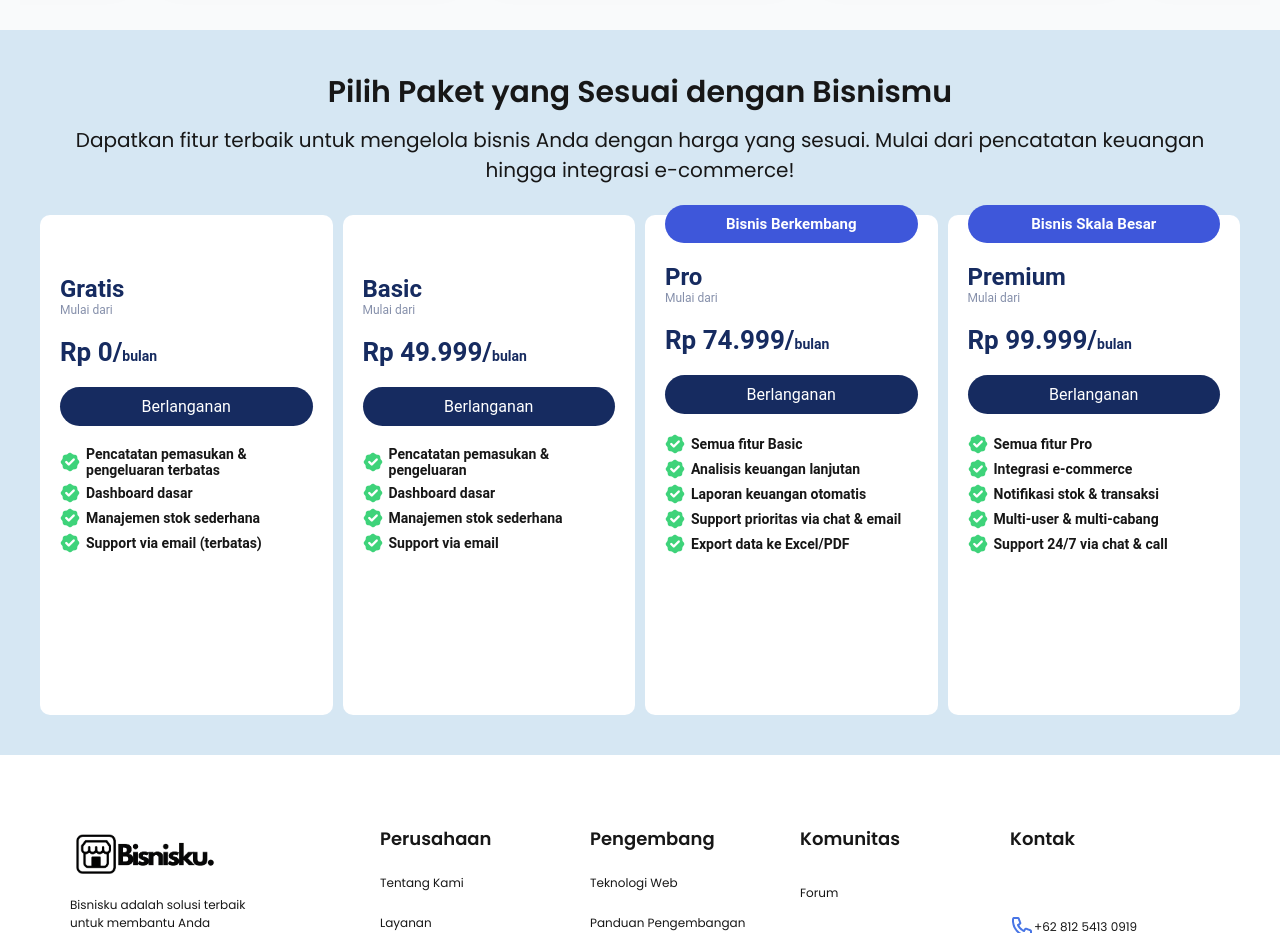
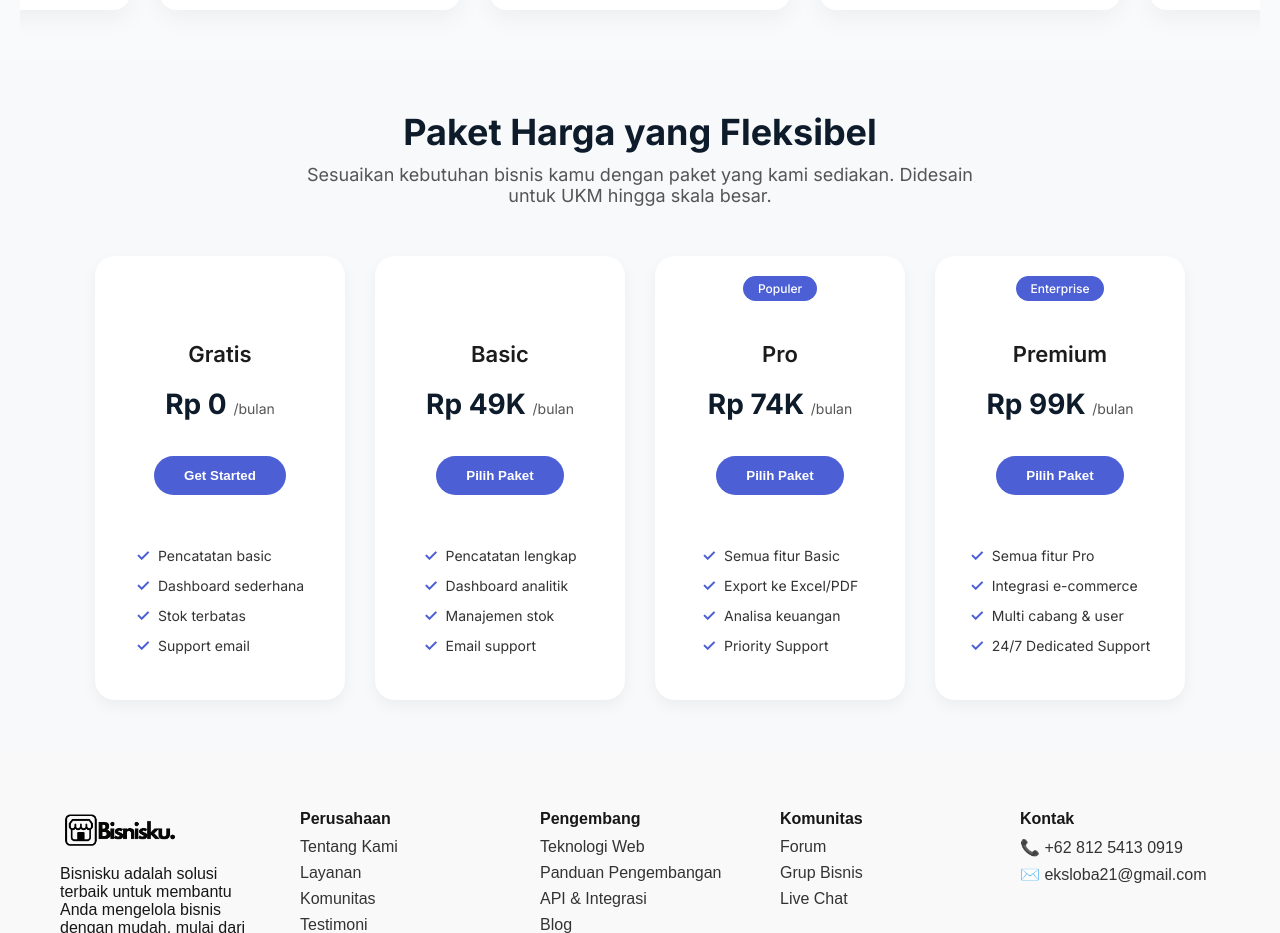
Before and after one commit to samani21/front-end-bisnisku, a Next.js app: page /LandingPage in a window 1280 px wide. Shown: the part 2500-3433 px from the top of the page. Built offline with nearby package versions, Linux system fonts and the light colour scheme.

Commit message:
Memperbaiki tampilan footer

```diff
--- a/src/components/landingPage.js/Footer.js
+++ b/src/components/landingPage.js/Footer.js
@@ -1,91 +1,62 @@
 import styled from "styled-components";
 
 export const FooterContainer = styled.div`
-    width: 100%;
-    padding: 70px;
-    display: flex;
-    justify-content: space-between;
-    align-content: center;
-    gap: 10px;
-    border-bottom: 1px solid #292929;
-    @media (max-width: 1250px) {
-        display: grid;
-    }
-    @media (max-width: 500px) {
-        padding: 10px;
-    }
+    background: #f9f9f9;
+    padding: 40px 20px;
+    font-family: Arial, sans-serif;
 `;
 
-export const Left = styled.div`
-    display: grid;
-    justify-content: left;
+export const Container = styled.div`
+    display: flex;
+    flex-wrap: wrap;
+    justify-content: space-between;
+    max-width: 1200px;
+    margin: auto;
+`;
+
+export const FooterColumn = styled.div`
+    flex: 1 1 180px;
+    margin: 20px;
+    h4 {
+        font-size: 16px;
+        margin-bottom: 10px;
+    }
+    ul {
+        list-style: none;
+        padding: 0;
+    }
+
+    ul li {
+        margin-bottom: 8px;
+    }
+
+    ul li a {
+        text-decoration: none;
+        color: #333;
+        transition: 0.3s;
+    }
+
+    ul li a:hover {
+        color: #007bff;
+    }
+
+`;
+
+export const FooterLogo = styled.div`
+    display: flex;
     align-items: center;
-    gap: 10px;
-    @media (max-width: 1250px) {
-        display: flex;
-    }
-    @media (max-width: 500px) {
-        display: grid;
-    }
-`;
-export const Right = styled.div`
-    display: flex;
-    justify-content: left;
-    align-items: center;
-    gap: 10px;
-    @media (max-width: 900px) {
-        display: grid;
-        grid-template-columns: repeat(2,1fr);
-    }
-    @media (max-width: 500px) {
-        grid-template-columns: repeat(1,1fr);
-    }
+    margin-bottom: 15px;
 `;
 
 export const Logo = styled.img`
-    width: 150px;
-`
-
-export const SubTitle = styled.p`
-    font-family: "Poppins", sans-serif;
-    font-weight: 100;
-    font-size: 12px;
-    font-weight: 400;
-    width: 200px;
-    text-align: left;
-    @media (max-width: 1250px) {
-        width: 100%;
-    }
-    @media (max-width: 500px) {
-        font-size: 16px;
-    }
+    width: 120px;
+    margin-right: 10px;
 `;
 
-export const Navigasi = styled.div`
-    font-family: "Poppins", sans-serif;
-    font-weight: 100;
-    font-size: 18px;
-    font-weight: 600;
-    height: 200px;
-    gap: 10px;
-    display: grid;
-    text-align: left;
-
-    @media (max-width: 500px) {
-        font-size: 24px;
-    }
+export const FooterBottom = styled.div`
+    text-align: center;
+    padding-top: 20px;
+    font-size: 14px;
+    color: #666;
+    border-top: 1px solid #ddd;
 `;
-
-export const Icon = styled.img`
-
-`;
-
-export const CopyRight = styled.div`
-    display: flex;
-    justify-content: center;
-    align-items: center;
-    font-family: "Poppins", sans-serif;
-    font-weight: 100;
-    font-size: 14px;
-    font-weight: 400;
-`;
--- a/src/components/landingPage.js/feature.js
+++ b/src/components/landingPage.js/feature.js
@@ -36,6 +36,7 @@ export const Grid = styled.div`
     display: grid;
     grid-template-columns: repeat(3, minmax(250px, 1fr));
     gap: 20px;
+    margin-top: 30px;
     @media (max-width: 845px) {
         grid-template-columns: repeat(2, minmax(250px, 1fr));
     }
--- a/src/components/landingPage.js/pricing.js
+++ b/src/components/landingPage.js/pricing.js
@@ -1,144 +1,128 @@
 import styled from "styled-components";
 
 export const PricingContainer = styled.div`
-    background: #D6E7F3;
-    width: 100%;
-    padding: 40px;
-    display: grid;
-    justify-content: center;
-    align-content: center;
-    gap: 10px;
+    font-family: 'Inter', sans-serif;
+    background: #f8f9fb;
+    padding: 50px 20px;
+    color: #1c1c1c;
 `;
 
-export const Title = styled.p`
-    font-family: "Poppins", sans-serif;
-    font-weight: 100;
-    font-size: 30px;
-    font-weight: 600;
+export const Container = styled.div`
+    max-width: 1100px;
+    margin: 0 auto;
     text-align: center;
-    @media (max-width: 500px) {
-        font-size: 24px;
+    h1 {
+        font-size: 36px;
+        font-weight: 700;
+        color: #0d1b2a;
+        margin-bottom: 10px;
         }
-`;
-export const SubTitle = styled.p`
-    font-family: "Poppins", sans-serif;
-    font-weight: 100;
-    font-size: 20px;
-    font-weight: 400;
-    text-align: center;
-    @media (max-width: 500px) {
-        font-size: 16px;
+
+    p {
+        font-size: 18px;
+        color: #555;
+        margin-bottom: 50px;
+        max-width: 700px;
+        margin-inline: auto;
         }
 `;
 
-export const Content = styled.div`
-    display: grid;
-    grid-template-columns: repeat(4,1fr);
+export const CardsContainer = styled.div`
+    display: flex;
+    gap: 30px;
+    flex-wrap: wrap;
     justify-content: center;
+    @media (max-width: 768px) {
+        flex-direction: column;
         align-items: center;
-    gap: 10px;
-    @media (max-width: 900px) {
-        grid-template-columns: repeat(2,1fr);
-    }
-    @media (max-width: 500px) {
-        grid-template-columns: repeat(1,1fr);
     }
 `;
 
+export const Card = styled.div`
+    background: #ffffff;
+    border-radius: 20px;
+    padding: 35px 25px;
+    width: 250px;
+    display: flex;
+    flex-direction: column;
+    align-items: center;
+    box-shadow: 0 6px 15px rgba(0, 0, 0, 0.05);
+    transition: transform 0.3s ease, box-shadow 0.3s ease;
+    position: relative;
 
-export const CardPricingContainer = styled.div`
+    &:hover{
+        transform: translateY(-5px);
+        box-shadow: 0 8px 20px rgba(0, 0, 0, 0.08);
+    }
+
+     h2 {
+        font-size: 22px;
+        margin: 50px 0 5px;
+        font-weight: 600;
+        }
+
+    .price {
+        font-size: 28px;
+        font-weight: 700;
+        margin: 15px 0;
+        color: #0d1b2a;
+        }
+
+    .price small {
+        font-weight: normal;
+        font-size: 14px;
+        color: #555;
+        }
+    ul {
+        text-align: left;
+        list-style: none;
+        margin-top: 20px;
+        }
+
+    ul li {
+        margin: 10px 0;
         display: flex;
-    justify-content: center;
         align-items: center;
-    margin-top: 20px;
-`;
+        font-size: 14px;
+        color: #333;
+        gap: 8px;
+        }
 
-export const CardPricing = styled.div`
-    background: #fff;
-    width: 100%;
-    height: 500px;
-    border-radius: 10px;
-    padding: 20px;
-`;
-
-export const DetailPrice = styled.div`
-    display: grid;
-    gap: 20px;
-    margin-top: ${(props) => props?.rekomendasi ? "-10px" : "40px"};
-`;
-
-export const Rekomendasi = styled.div`
-    position: relative;
-    top: -30px;
-    background: #3e57da;
-    border-radius: 30px;
-    color: white;
-    padding: 10px;
-    display: flex;
-    justify-content: center;
-    align-items: center;
-    font-family: "Roboto", sans-serif;
-    font-size: 15px;
-    font-weight: 600;
-`;
-export const SetRekomendasi = styled.div`
-
-`;
-
-export const TitlePrice = styled.p`
-    color: #162B60;
-    font-family: "Roboto", sans-serif;
-    font-size: 24px;
-    font-weight: 600;
-`;
-export const SubtitlePrice = styled.p`
-    color: #8690AB;
-    font-family: "Roboto", sans-serif;
-    font-size: 12px;
-    font-weight: 400;
-`;
-
-export const TotalPrice = styled.p`
-    color: #162B60;
-    font-family: "Roboto", sans-serif;
-    font-size: 26px;
-    font-weight: 600;
-    span{
-        font-size: 14px;
+    ul li::before {
+        content: "✓";
+        color: #4c5fd5;
+        font-weight: bold;
+        font-size: 16px;
+        }
+    @media (max-width: 768px) {
+        width: 90%;
     }
 `;
 
-export const ButtonLangganan = styled.div`
-    font-family: "Roboto", sans-serif;
-    background: #162B60;
+export const Budget = styled.div`
+    position: absolute;
+    top: 20px;
+    background: #4c5fd5;
     color: #fff;
-    padding: 10px;
-    display: flex;
-    justify-content: center;
-    align-items: center;
-    cursor: pointer;
-    margin-top: 20px;
-    border-radius: 20px;
+    padding: 5px 15px;
+    border-radius: 50px;
+    font-size: 12px;
+    font-weight: 500;
 `;
 
-export const ListFeature = styled.div`
-    margin-top: 20px;
-    display: grid;
-    gap: 5px;
+export const Button = styled.button`
+    background: #4c5fd5;
+    color: #fff;
+    border: none;
+    padding: 12px 30px;
+    border-radius: 30px;
+    cursor: pointer;
+    margin: 20px 0;
+    font-weight: 600;
+    transition: background 0.3s ease;
+
+    &:hover {
+        background: #3b4dbd;
+    }
+
 `;
-
-export const Feature = styled.div`
-    display: flex;
-    justify-content: left;
-    align-items: center;
-    gap: 6px;
-`;
-export const TitleFeature = styled.p`
-    font-family: "Roboto", sans-serif;
-    font-size: 14px;
-    font-weight: 600;
-`;
-
-export const IconCeklist = styled.img`
-    width: 20px;
-`;
--- a/src/components/landingPage.js/testimoni.js
+++ b/src/components/landingPage.js/testimoni.js
@@ -92,87 +92,3 @@ export const Stars = styled.div`
     font-size: 18px;
     margin-bottom: 10px;
 `;
-
-export const Title = styled.p`
-    font-family: 'Poppins', sans-serif;
-    font-weight: 600;
-    font-size: 30px;
-    text-align: center;
-    padding: 0px 10px;
-    @media (max-width: 500px) {
-        font-size: 24px;
-    }
-`;
-
-export const SubTitle = styled.p`
-    font-family: 'Poppins', sans-serif;
-    font-weight: 400;
-    font-size: 20px;
-    text-align: center;
-    padding: 0px 10px 10px 10px;
-    @media (max-width: 500px) {
-        font-size: 16px;
-    }
-`;
-
-export const Content = styled.div`
-    display: flex;
-    gap: 10px;
-    overflow-x: auto;
-    scroll-behavior: smooth;
-    scroll-snap-type: x mandatory;
-    -webkit-overflow-scrolling: touch;
-    &::-webkit-scrollbar {
-        display: none;
-    }
-    cursor: grab;
-    user-select: none;
-`;
-
-export const CardTestimoni = styled.div`
-    background: #F5F5F3;
-    border-radius: 20px;
-    height: 300px;
-    /* box-shadow: 0px 0px 0px 2px #00000050; */
-    padding: 20px;
-    scroll-snap-align: start;
-    margin-top: 10px;
-    margin-bottom: 10px;
-`;
-
-
-export const ContentTestimoni = styled.div`
-    width: 200px;
-`;
-
-export const HeaderTester = styled.div`
-    display: flex;
-    justify-content: space-between;
-    align-items: center;
-    gap: 4px;
-`;
-
-export const NameToko = styled.div`
-    font-family: 'Poppins', sans-serif;
-    font-weight: 600;
-    font-size: 20px;
-    margin-top: 10px;
-    margin-bottom: 10px;
-`;
-
-export const ImageTester = styled.img`
-    width: 50px;
-    border-radius: 50px;
-`;
-
-export const Comment = styled.p`
-     font-family: Arial, Helvetica, sans-serif;
-    font-size: 14px;
-    max-width: 100%; /* Sesuaikan sesuai kebutuhan */
-    height: 114px; /* Sesuaikan tinggi */
-    overflow: hidden;
-    display: -webkit-box;
-    -webkit-line-clamp: 7; /* Batasi jumlah baris */
-    -webkit-box-orient: vertical;
-    text-overflow: ellipsis;
-`;
--- a/src/pages/LandingPage/Footer.js
+++ b/src/pages/LandingPage/Footer.js
@@ -1,77 +1,57 @@
-import { CopyRight, FooterContainer, Icon, Left, Logo, Navigasi, Right, SubTitle } from '@/components/landingPage.js/Footer'
+import { Container, FooterBottom, FooterColumn, FooterContainer, FooterLogo, Logo } from '@/components/landingPage.js/Footer'
 import React from 'react'
 
 const Footer = () => {
     return (
-        <>
-            <FooterContainer>
-                <Left>
-                    <Logo src='./icon/logo.png' />
-                    <SubTitle>
-                        Bisnisku adalah solusi terbaik untuk membantu Anda mengelola bisnis dengan mudah, mulai dari pencatatan keuangan hingga e-commerce. Kami hadir untuk membantu bisnis Anda berkembang!
-                    </SubTitle>
-                </Left>
-                <Right>
-                    <Navigasi>
-                        Perusahaan
-                        <SubTitle>
-                            Tentang Kami
-                        </SubTitle>
-                        <SubTitle>
-                            Layanan
-                        </SubTitle>
-                        <SubTitle>
-                            Komunitas
-                        </SubTitle>
-                        <SubTitle>
-                            Testimoni
-                        </SubTitle>
-                    </Navigasi>
-                    <Navigasi>
-                        Pengembang
-                        <SubTitle>
-                            Teknologi Web
-                        </SubTitle>
-                        <SubTitle>
-                            Panduan Pengembangan
-                        </SubTitle>
-                        <SubTitle>
-                            API & Integrasi
-                        </SubTitle>
-                        <SubTitle>
-                            Blog
-                        </SubTitle>
-                    </Navigasi>
-                    <Navigasi>
-                        Komunitas
-                        <SubTitle>
-                            Forum
-                        </SubTitle>
-                        <SubTitle>
-                            Grup Bisnis
-                        </SubTitle>
-                        <SubTitle>
-                            Live Chat
-                        </SubTitle>
-                    </Navigasi>
-                    <Navigasi>
-                        Kontak
-                        <SubTitle style={{ display: "flex", alignItems: "center" }}>
-                            <Icon src='./icon/phone.png' />
-                            +62 812 5413 0919
-                        </SubTitle>
-                        <SubTitle style={{ display: "flex", alignItems: "center" }}>
-                            <Icon src='./icon/mail.png' />
-                            eksloba21@gmail.com
-                        </SubTitle>
+        <FooterContainer>
+            <Container>
+                <FooterColumn>
+                    <FooterLogo>
+                        <Logo src="./icon/logo.png" alt="Bisnisku Logo" />
+                    </FooterLogo>
+                    <p>Bisnisku adalah solusi terbaik untuk membantu Anda mengelola bisnis dengan mudah, mulai dari pencatatan keuangan hingga e-commerce. Kami hadir untuk membantu bisnis Anda berkembang!</p>
+                </FooterColumn>
+                <FooterColumn>
+                    <h4>Perusahaan</h4>
+                    <ul>
+                        <li><a href="#">Tentang Kami</a></li>
+                        <li><a href="#">Layanan</a></li>
+                        <li><a href="#">Komunitas</a></li>
+                        <li><a href="#">Testimoni</a></li>
+                    </ul>
+                </FooterColumn>
 
-                    </Navigasi>
-                </Right>
-            </FooterContainer>
-            <CopyRight>
-                © 2025 SyntaxProject.
-            </CopyRight>
-        </>
+                <FooterColumn>
+                    <h4>Pengembang</h4>
+                    <ul>
+                        <li><a href="#">Teknologi Web</a></li>
+                        <li><a href="#">Panduan Pengembangan</a></li>
+                        <li><a href="#">API & Integrasi</a></li>
+                        <li><a href="#">Blog</a></li>
+                    </ul>
+                </FooterColumn>
+
+                <FooterColumn>
+                    <h4>Komunitas</h4>
+                    <ul>
+                        <li><a href="#">Forum</a></li>
+                        <li><a href="#">Grup Bisnis</a></li>
+                        <li><a href="#">Live Chat</a></li>
+                    </ul>
+                </FooterColumn>
+
+                <FooterColumn>
+                    <h4>Kontak</h4>
+                    <ul>
+                        <li><a href="tel:+6281254130919">📞 +62 812 5413 0919</a></li>
+                        <li><a href="mailto:eksloba21@gmail.com">✉️ eksloba21@gmail.com</a></li>
+                    </ul>
+                </FooterColumn>
+            </Container>
+            <FooterBottom>
+                <p>&copy; 2025 SyntaxProject</p>
+            </FooterBottom>
+        </FooterContainer>
     )
 }
 
--- a/src/pages/LandingPage/Pricing.js
+++ b/src/pages/LandingPage/Pricing.js
@@ -1,4 +1,4 @@
-import { ButtonLangganan, CardPricing, CardPricingContainer, Content, DetailPrice, Feature, IconCeklist, ListFeature, PricingContainer, Rekomendasi, SubTitle, SubtitlePrice, Title, TitleFeature, TitlePrice, TotalPrice } from '@/components/landingPage.js/pricing'
+import { Budget, Button, Card, CardsContainer, Container, PricingContainer } from '@/components/landingPage.js/pricing'
 import React from 'react'
 const pricingPlans = [
     {
@@ -57,52 +57,61 @@ const Pricing = () => {
     };
     return (
         <PricingContainer>
-            <Title>
-                Pilih Paket yang Sesuai dengan Bisnismu
-            </Title>
-            <SubTitle>Dapatkan fitur terbaik untuk mengelola bisnis Anda dengan harga yang sesuai. Mulai dari pencatatan keuangan hingga integrasi e-commerce!</SubTitle>
-            <Content>
-                {
-                    pricingPlans?.map((item, index) => (
-                        <CardPricingContainer key={index}>
-                            <CardPricing>
-                                {
-                                    item?.recommended &&
-                                    <Rekomendasi>
-                                        {item?.recommended}
-                                    </Rekomendasi>
-                                }
-                                <DetailPrice rekomendasi={item?.recommended ? true : false}>
-                                    <div>
-                                        <TitlePrice>
-                                            {item?.name}
-                                        </TitlePrice>
-                                        <SubtitlePrice>
-                                            Mulai dari
-                                        </SubtitlePrice>
-                                    </div>
-                                    <TotalPrice>
-                                        {formatRupiah(item?.price)}/<span>bulan</span>
-                                    </TotalPrice>
-                                </DetailPrice>
-                                <ButtonLangganan>
-                                    Berlanganan
-                                </ButtonLangganan>
-                                <ListFeature>
-                                    {
-                                        item?.features?.map((f, i) => (
-                                            <Feature key={i}>
-                                                <IconCeklist src='./icon/check-circle.png' />
-                                                <TitleFeature>{f}</TitleFeature>
-                                            </Feature>
-                                        ))
-                                    }
-                                </ListFeature>
-                            </CardPricing>
-                        </CardPricingContainer>
-                    ))
-                }
-            </Content>
+            <Container>
+                <h1>Paket Harga yang Fleksibel</h1>
+                <p>Sesuaikan kebutuhan bisnis kamu dengan paket yang kami sediakan. Didesain untuk UKM hingga skala besar.</p>
+                <CardsContainer>
+                    <Card>
+                        <h2>Gratis</h2>
+                        <div class="price">Rp 0 <small>/bulan</small></div>
+                        <Button>Get Started</Button>
+                        <ul>
+                            <li>Pencatatan basic</li>
+                            <li>Dashboard sederhana</li>
+                            <li>Stok terbatas</li>
+                            <li>Support email</li>
+                        </ul>
+                    </Card>
+
+                    <Card>
+                        <h2>Basic</h2>
+                        <div class="price">Rp 49K <small>/bulan</small></div>
+                        <Button>Pilih Paket</Button>
+                        <ul>
+                            <li>Pencatatan lengkap</li>
+                            <li>Dashboard analitik</li>
+                            <li>Manajemen stok</li>
+                            <li>Email support</li>
+                        </ul>
+                    </Card>
+
+                    <Card>
+                        <Budget>Populer</Budget>
+                        <h2>Pro</h2>
+                        <div class="price">Rp 74K <small>/bulan</small></div>
+                        <Button>Pilih Paket</Button>
+                        <ul>
+                            <li>Semua fitur Basic</li>
+                            <li>Export ke Excel/PDF</li>
+                            <li>Analisa keuangan</li>
+                            <li>Priority Support</li>
+                        </ul>
+                    </Card>
+
+                    <Card>
+                        <Budget>Enterprise</Budget>
+                        <h2>Premium</h2>
+                        <div class="price">Rp 99K <small>/bulan</small></div>
+                        <Button>Pilih Paket</Button>
+                        <ul>
+                            <li>Semua fitur Pro</li>
+                            <li>Integrasi e-commerce</li>
+                            <li>Multi cabang & user</li>
+                            <li>24/7 Dedicated Support</li>
+                        </ul>
+                    </Card>
+                </CardsContainer>
+            </Container>
         </PricingContainer>
     )
 }
--- a/src/pages/LandingPage/index.js
+++ b/src/pages/LandingPage/index.js
@@ -13,6 +13,7 @@ const LandingPage = () => {
         <div>
             <Head>
                 <link href="https://fonts.googleapis.com/css2?family=Poppins:wght@400;600;700&display=swap" rel="stylesheet" />
+                <link href="https://fonts.googleapis.com/css2?family=Inter:ital,opsz,wght@0,14..32,100..900;1,14..32,100..900&display=swap" rel="stylesheet" />
             </Head>
             <Header />
             <Hero />
@@ -21,7 +22,7 @@ const LandingPage = () => {
             <Testimoni />
             <Pricing />
             <Footer />
-        </div>
+        </div >
     )
 }
 
```
Lines whose indentation alone changed are shown as unchanged.
